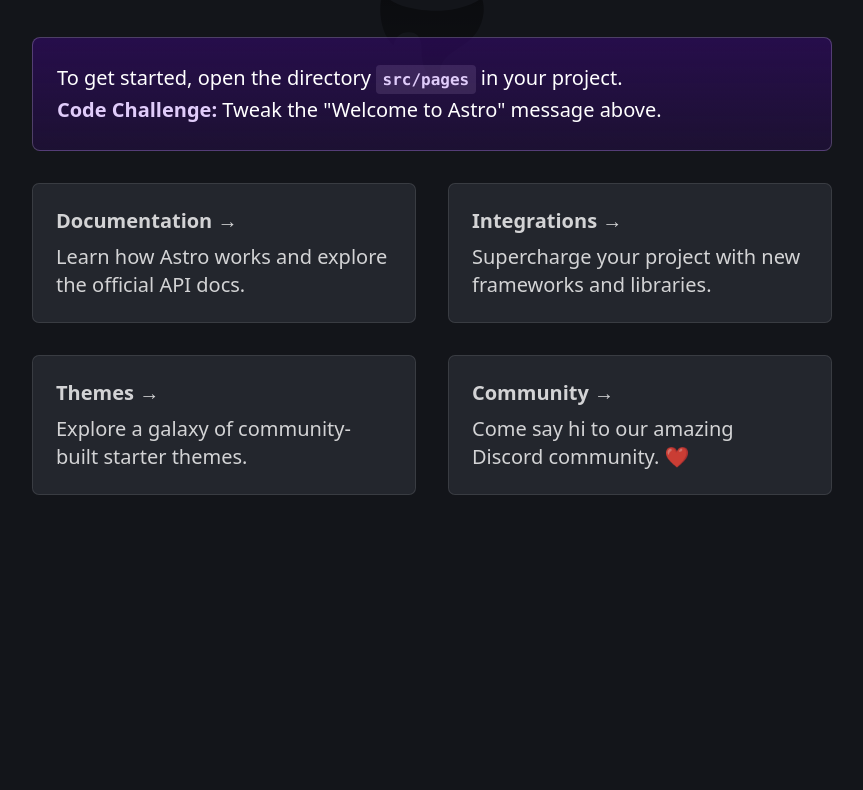
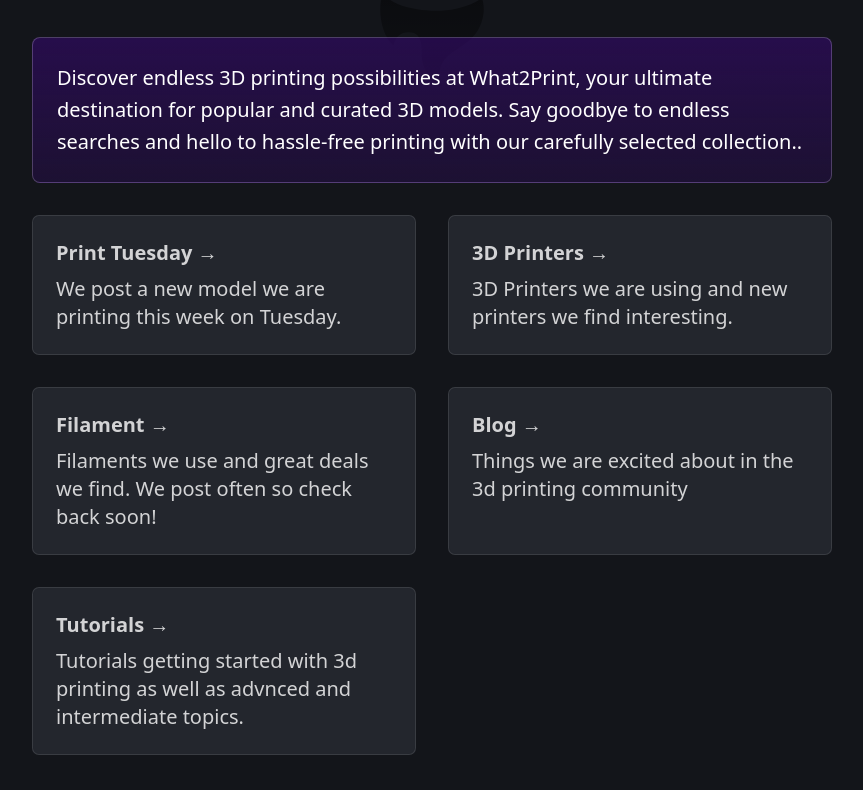
Before and after one commit to jel111/What2print, an Astro site: page / in a window 1280 px wide. Shown: the part 158-948 px from the top of the page, without its empty margins (208-1071 px from the left). Before the commit the page ends 800 px from the top, so only its background shows below. Built offline with nearby package versions, Linux system fonts and the light colour scheme; Astro itself is replaced by a stand-in of ours.

Commit message:
added text

```diff
--- a/src/pages/index.astro
+++ b/src/pages/index.astro
@@ -3,7 +3,7 @@ import Layout from '../layouts/Layout.astro';
 import Card from '../components/Card.astro';
 ---
 
-<Layout title="Welcome to Astro.">
+<Layout title="Welcome to What2Print.">
 	<main>
 		<svg
 			class="astro-a"
@@ -33,32 +33,35 @@ import Card from '../components/Card.astro';
 				</linearGradient>
 			</defs>
 		</svg>
-		<h1>Welcome to <span class="text-gradient">Astro</span></h1>
+		<h1>Welcome to <span class="text-gradient">What2Print</span></h1>
 		<p class="instructions">
-			To get started, open the directory <code>src/pages</code> in your project.<br />
-			<strong>Code Challenge:</strong> Tweak the "Welcome to Astro" message above.
+			Discover endless 3D printing possibilities at What2Print, your ultimate destination for popular and curated 3D models. Say goodbye to endless searches and hello to hassle-free printing with our carefully selected collection..
 		</p>
 		<ul role="list" class="link-card-grid">
 			<Card
 				href="https://docs.astro.build/"
-				title="Documentation"
-				body="Learn how Astro works and explore the official API docs."
+				title="Print Tuesday"
+				body="We post a new model we are printing this week on Tuesday."
 			/>
 			<Card
 				href="https://astro.build/integrations/"
-				title="Integrations"
-				body="Supercharge your project with new frameworks and libraries."
+				title="3D Printers"
+				body="3D Printers we are using and new printers we find interesting."
 			/>
 			<Card
 				href="https://astro.build/themes/"
-				title="Themes"
-				body="Explore a galaxy of community-built starter themes."
+				title="Filament"
+				body="Filaments we use and great deals we find. We post often so check back soon!"
 			/>
 			<Card
 				href="https://astro.build/chat/"
-				title="Community"
-				body="Come say hi to our amazing Discord community. ❤️"
+				title="Blog"
+				body="Things we are excited about in the 3d printing community"
 			/>
+			<Card
+			href=""
+			title="Tutorials"
+			body="Tutorials getting started with 3d printing as well as advnced and intermediate topics."
 		</ul>
 	</main>
 </Layout>
```
